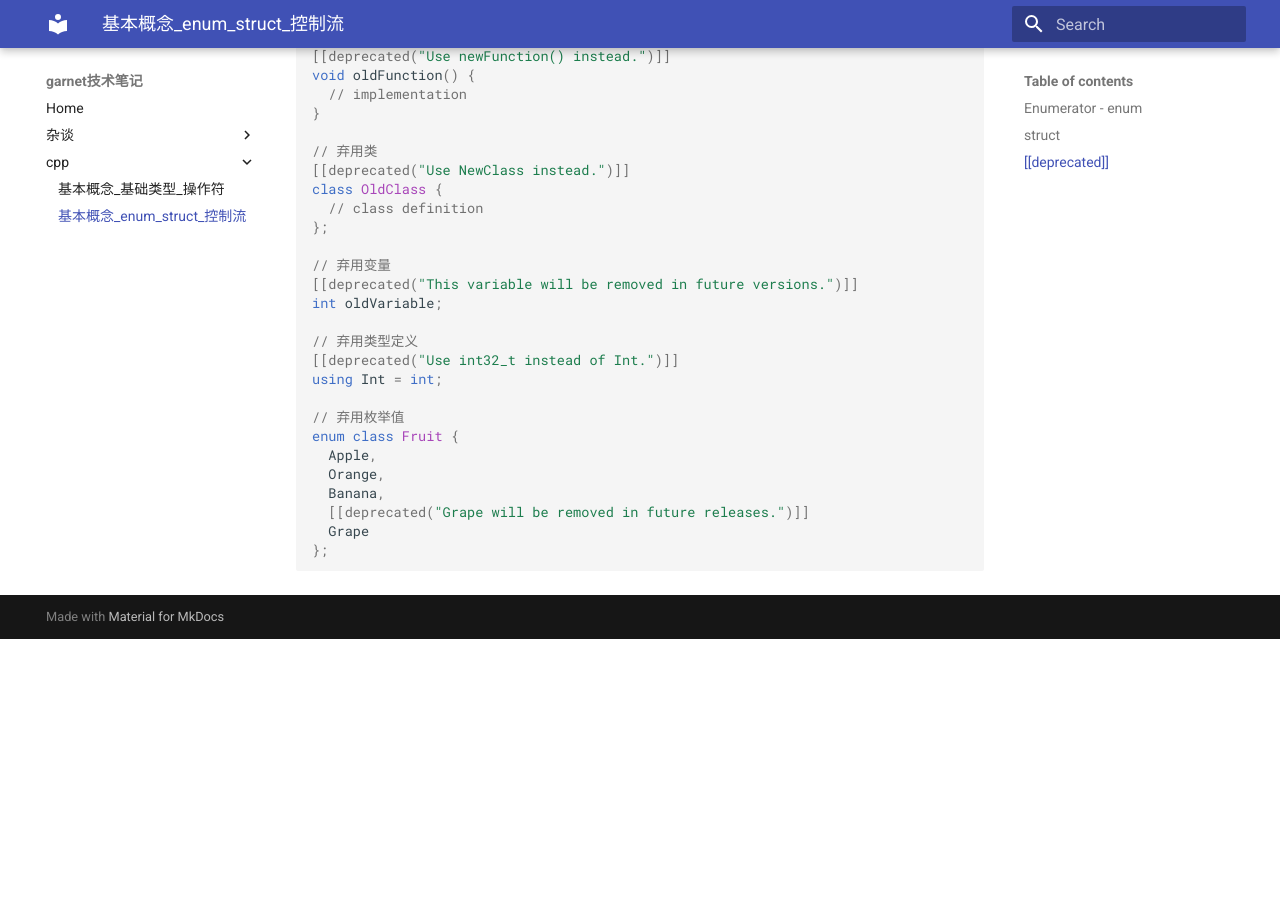
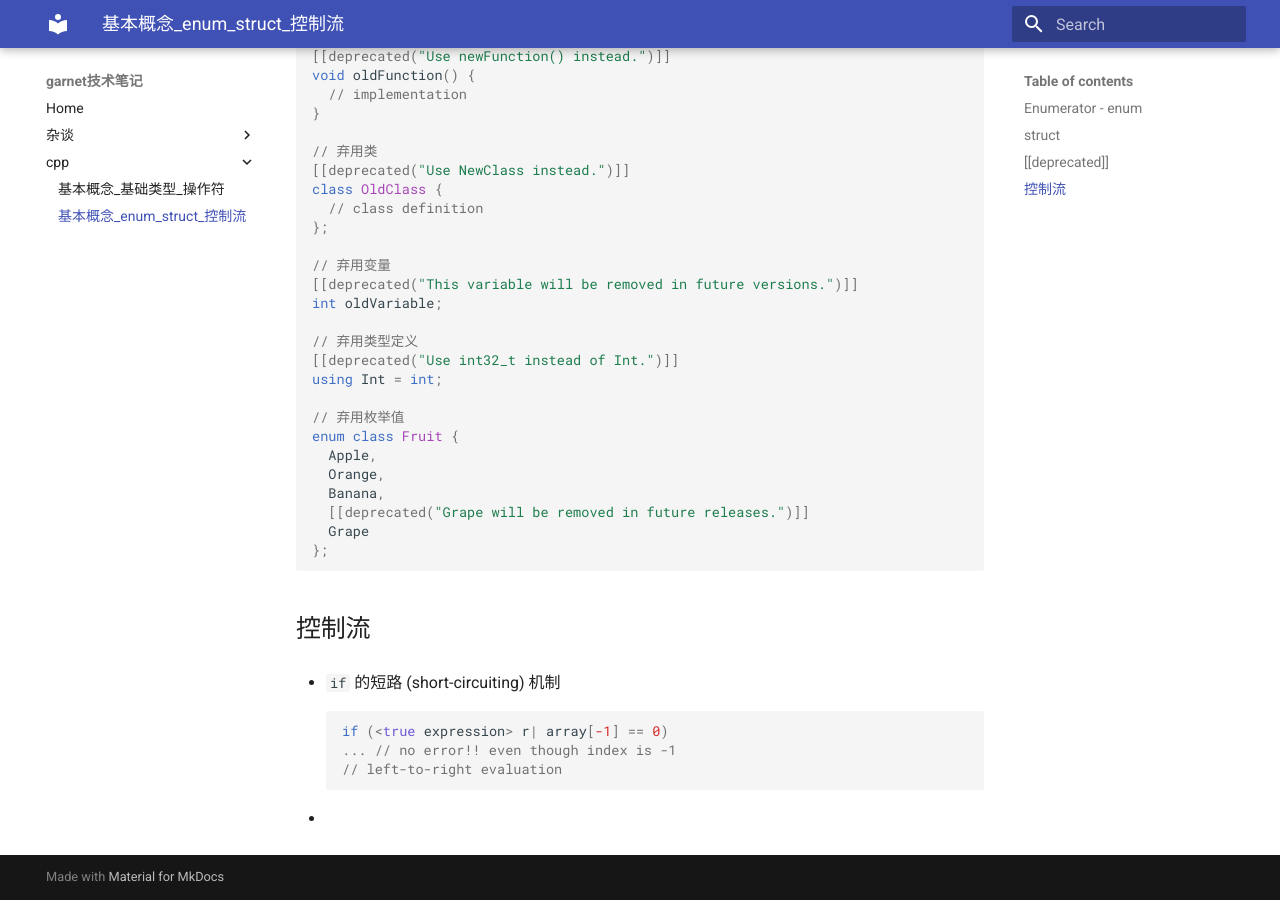
Before and after one commit to ymma98/technotes, an MkDocs documentation site: the page built from docs/cpp/基本概念_enum_struct_控制流.md, in a window 1280 px wide and 900 px high, scrolled down 4058 px. Built offline with MkDocs 1.6.1 and Material for MkDocs 9.7.7, drawn with Linux system fonts in a browser that asks for light colours; before the commit the page ends 4697 px from its top, so only the background shows below that.

Commit message:
docs/cpp/基本概念_enum_struct_控制流.md updated from https://stackedit.cn/

````diff
--- a/docs/cpp/基本概念_enum_struct_控制流.md
+++ b/docs/cpp/基本概念_enum_struct_控制流.md
@@ -219,8 +219,21 @@ enum class Fruit {
   Grape
 };
 ```
+
+
+## 控制流
+
+* `if` 的短路 (short-circuiting) 机制
+```cpp
+if (<true expression> r| array[-1] == 0)
+... // no error!! even though index is -1
+// left-to-right evaluation
+```
+
+
+*
 <!--stackedit_data:
-eyJoaXN0b3J5IjpbLTIwOTIxOTExMTksNjExMzgwMTksLTYxOT
-g1MjAwMywxNTgxOTg4NTU3LDE1NDg1Mzk4MDAsLTY5MDk1MDYw
-OCw5Mzg4OTQwNzhdfQ==
+eyJoaXN0b3J5IjpbMTY2NTkyMTE3NSwtMjA5MjE5MTExOSw2MT
+EzODAxOSwtNjE5ODUyMDAzLDE1ODE5ODg1NTcsMTU0ODUzOTgw
+MCwtNjkwOTUwNjA4LDkzODg5NDA3OF19
 -->
````
